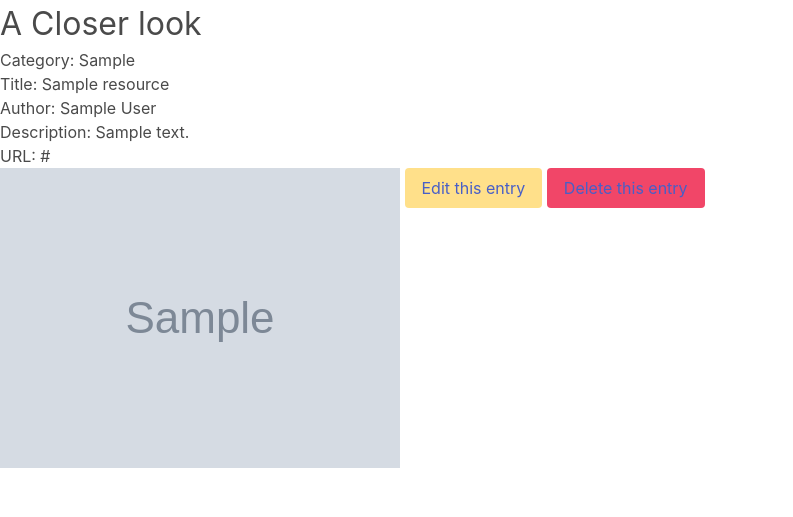
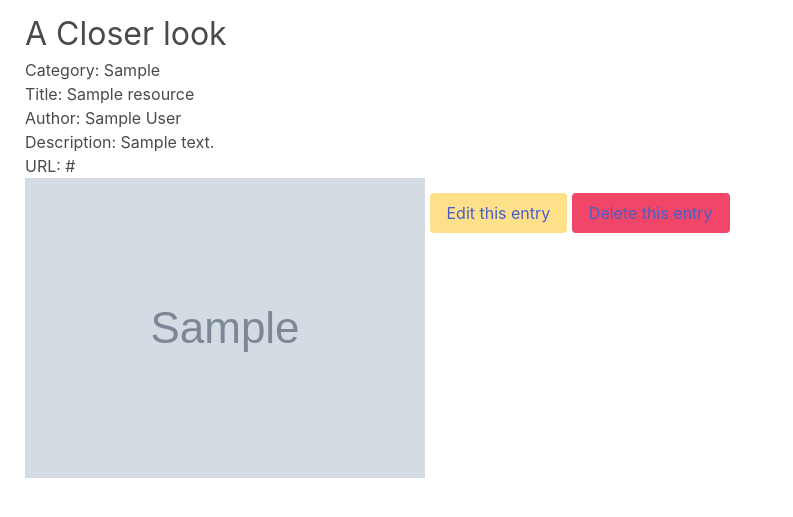
Before and after one commit to MichaelGreason/freeshelf-pair-jackalopes, a Django app: page /book/1 in a window 1280 px wide. Shown: the top 517 px of the page, without its empty margins (0-793 px from the left). Run offline with Django 3.2, Linux system fonts and the light colour scheme; a user stored in the database is signed in; tables that the repository leaves empty hold one stand-in row (values such as "Sample post"); grey boxes marked "Sample" are stand-in pictures.

Commit message:
updated CSS with bigger margin & updated details save button

```diff
--- /dev/null
+++ b/static/CSS/styles.css
@@ -0,0 +1,30 @@
+body {
+    margin-left: 25px;
+    margin-top: 10px;
+}
+
+/* index.html */
+#add_book_button {
+    margin-left: 14px;
+    margin-top: 15px;
+}
+
+/* detail.html*/
+#delete_button {
+    margin-top: 15px;
+}
+
+#edit_button {
+    margin-top: 15px;
+}
+
+/* add.html */
+#add_button {
+    margin-left: 0px;
+    margin-top: 25px;
+}
+
+/* edit.html */
+#save_button {
+    margin-top: 15px;
+}
--- a/templates/base.html
+++ b/templates/base.html
@@ -6,7 +6,7 @@
     <meta http-equiv="X-UA-Compatible" content="IE=edge">
     <meta name="viewport" content="width=device-width, initial-scale=1.0">
     <link rel ="stylesheet" href="https://cdnjs.cloudflare.com/ajax/libs/bulma/0.9.4/css/bulma.min.css">
-    <link rel="stylesheet" href="{% static 'CSS/django_music.css' %}">
+    <link rel="stylesheet" href="{% static 'CSS/styles.css' %}">
     {% block title %}<title>Freeshelf</title>{% endblock %}
 </head>
 <body>
--- a/templates/books/add_book.html
+++ b/templates/books/add_book.html
@@ -8,12 +8,12 @@
     {% block title %}<title>Add Book</title>{% endblock %}
 </head>
 {% block content %}
-<body>
+<body id='add_body'>
     <h3 class='is-size-3'>Adding Books</h3>
     <form method='POST' enctype='multipart/form-data'>
         {% csrf_token %}
         {{ form.as_p }}
-        <button class='button is-info' type='submit'>Add</button>
+        <button id='add_button' class='button is-info' type='submit'>Add</button>
     </form>
     {% endblock %}
 </body>
--- a/templates/books/detail_book.html
+++ b/templates/books/detail_book.html
@@ -18,8 +18,8 @@
     {% if book.image %}
     <img src="{{book.image.url}}" alt="book cover">
     {% endif %}
-    <button class='button is-warning'><a href="{% url 'edit_book' book.pk %}">Edit this entry</a></button>
-    <button class='button is-danger'><a href="{% url 'delete_book' book.pk %}">Delete this entry</a></button>
+    <button id='edit_button' class='button is-warning'><a href="{% url 'edit_book' book.pk %}">Edit this entry</a></button>
+    <button id='delete_button' class='button is-danger'><a href="{% url 'delete_book' book.pk %}">Delete this entry</a></button>
 {% endblock %}
 </body>
 </html>
--- a/templates/books/edit_book.html
+++ b/templates/books/edit_book.html
@@ -1,6 +1,5 @@
 {% extends 'base.html' %}
 <!DOCTYPE html>
-{% load static %}
 <html lang="en">
 <head>
     <meta charset="UTF-8">
@@ -14,7 +13,7 @@
     <form method='post' enctype="multipart/form-data">
         {% csrf_token %}
         {{ form.as_p }}
-        <button type='submit'>Save</button>
+        <button id='save_button' class='button is-info' type='submit'>Save</button>
     </form>
     {% endblock %}
 </body>
--- a/templates/books/index.html
+++ b/templates/books/index.html
@@ -1,5 +1,4 @@
 {% extends 'base.html' %}
-{% load static %}
 <!DOCTYPE html>
 <html lang="en">
 <head>
@@ -17,7 +16,7 @@
         {% for book in books %}
         <p class='menu-list'><a href="{% url 'detail_book' book.pk %}">{{ book }}</a></p>
         {% endfor %}
-    <button class='button is-primary'><a href="{% url 'add_book' %}">Add a book!</a></button>
+    <button id='add_book_button' class='button is-primary'><a href="{% url 'add_book' %}">Add a book!</a></button>
     </article>
     {% endblock %}
 </body>
```
